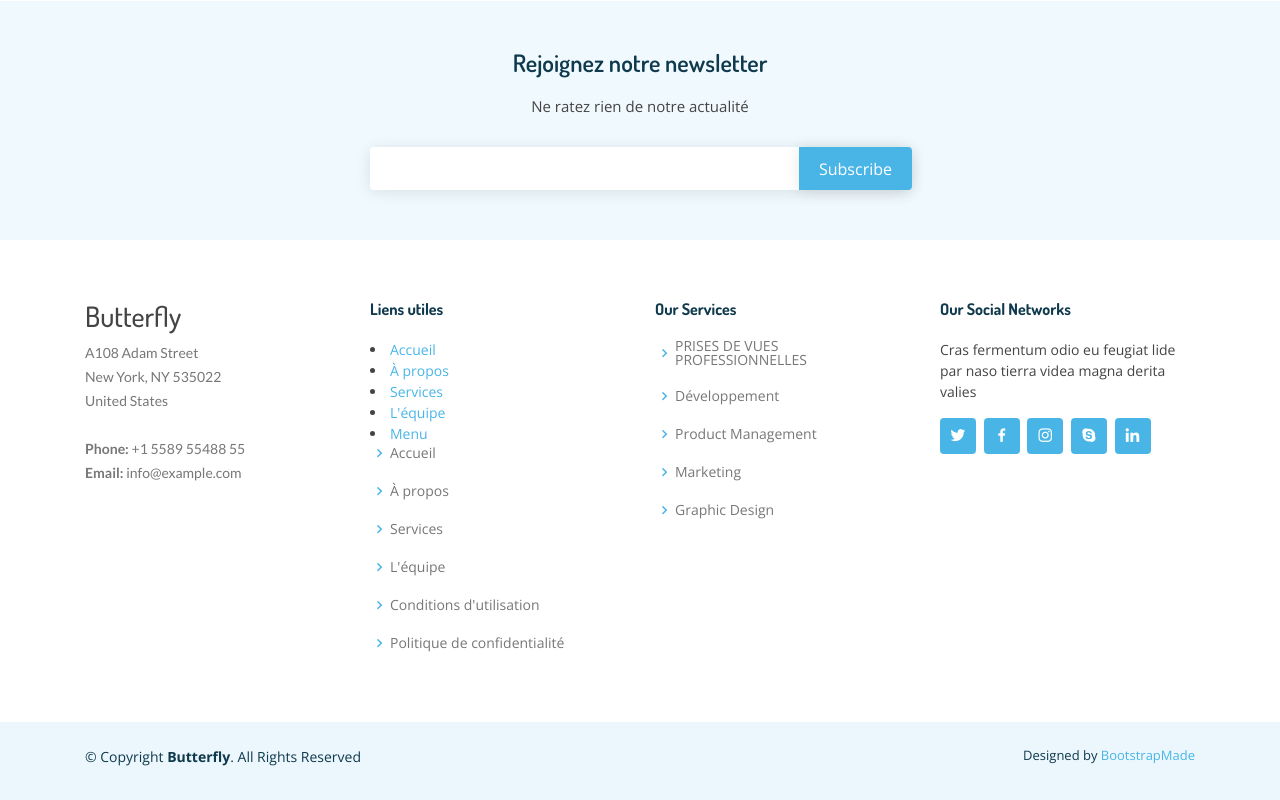
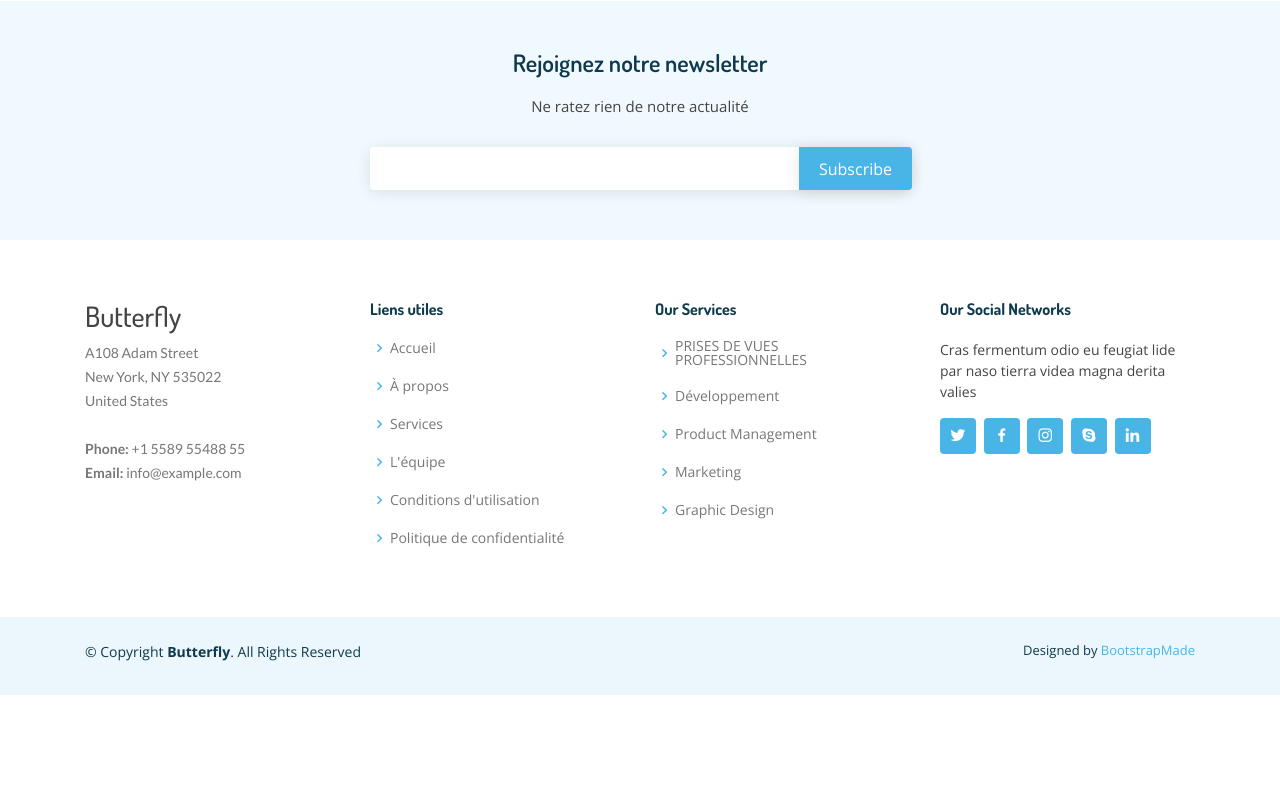
Before and after one commit to antho635/droneassist, a plain HTML site: page index.html in a window 1280 px wide. Shown: the part 7788-8588 px from the top of the page. After the commit the page ends 8483 px from the top, so only its background shows below. Drawn offline with nearby package versions, Linux system fonts and the light colour scheme.

Commit message:
plan du site

```diff
--- a/index.html
+++ b/index.html
@@ -857,12 +857,6 @@
 
                     <div class="col-lg-3 col-md-6 footer-links">
                         <h4>Liens utiles</h4>
-                        <li class="active"><a href="index.html">Accueil</a></li>
-                        <li><a href="#about">À propos</a></li>
-                        <li><a href="#services">Services</a></li>
-                        <!--<li><a href="#portfolio">Portfolio</a></li>-->
-                        <li><a href="#team">L'équipe</a></li>
-                        <li class="drop-down"><a href="">Menu</a>
                             <ul>
                                 <li><i class="bx bx-chevron-right"></i> <a href="#">Accueil</a></li>
                                 <li><i class="bx bx-chevron-right"></i> <a href="#">À propos</a></li>
```
